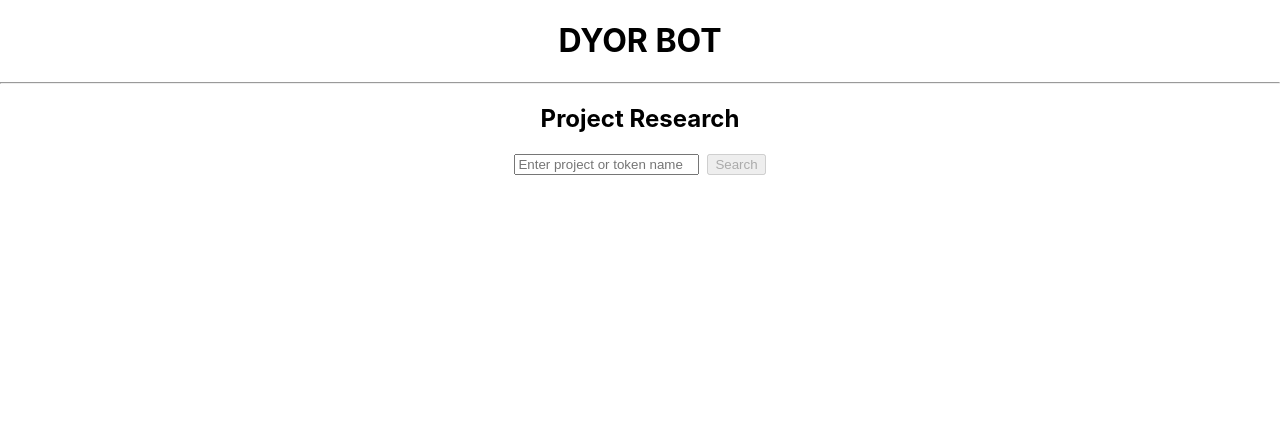
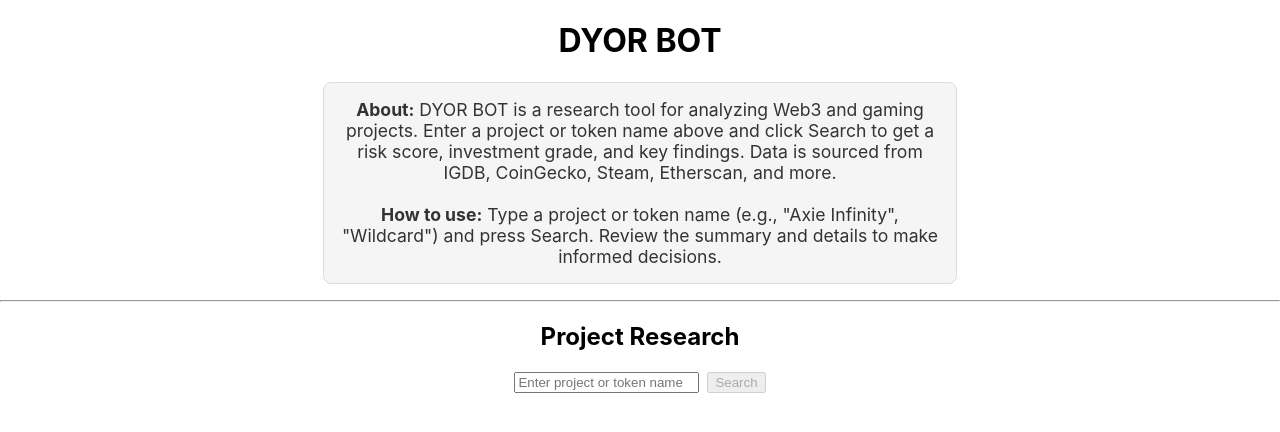
Before and after one commit to sirsapient/DYOR-BOT, a React (Create React App) app in the folder frontend/: page / in a window 1280 px wide. Shown: the top 432 px of the page. Built offline with nearby package versions, Linux system fonts and the light colour scheme.

Commit message:
Add app description and usage instructions box to frontend

```diff
--- a/frontend/src/App.tsx
+++ b/frontend/src/App.tsx
@@ -34,6 +34,19 @@ function App() {
   return (
     <div className="App">
       <h1>DYOR BOT</h1>
+      <div style={{
+        background: '#f5f5f5',
+        border: '1px solid #ddd',
+        borderRadius: 8,
+        padding: 16,
+        margin: '16px auto',
+        maxWidth: 600,
+        fontSize: '1.1em',
+        color: '#333',
+      }}>
+        <strong>About:</strong> DYOR BOT is a research tool for analyzing Web3 and gaming projects. Enter a project or token name above and click Search to get a risk score, investment grade, and key findings. Data is sourced from IGDB, CoinGecko, Steam, Etherscan, and more. <br/><br/>
+        <strong>How to use:</strong> Type a project or token name (e.g., "Axie Infinity", "Wildcard") and press Search. Review the summary and details to make informed decisions.
+      </div>
       <hr />
       <h2>Project Research</h2>
       <form onSubmit={handleSearch} style={{ marginBottom: 16 }}>
@@ -56,7 +69,11 @@ function App() {
           <p>Risk Score: {research.riskScore}</p>
           <p>Investment Grade: {research.investmentGrade}</p>
           <h4>Key Findings</h4>
-          {research.aiSummary ? (
+          {research.aiSummary && research.aiSummary.startsWith('Anthropic:') ? (
+            <div className="markdown-content" style={{ marginBottom: 12, color: 'red' }}>
+              There was an issue retrieving the AI summary. Please try again later.
+            </div>
+          ) : research.aiSummary ? (
             <div className="markdown-content" style={{ marginBottom: 12 }}>
               <ReactMarkdown>{research.aiSummary}</ReactMarkdown>
             </div>
```
